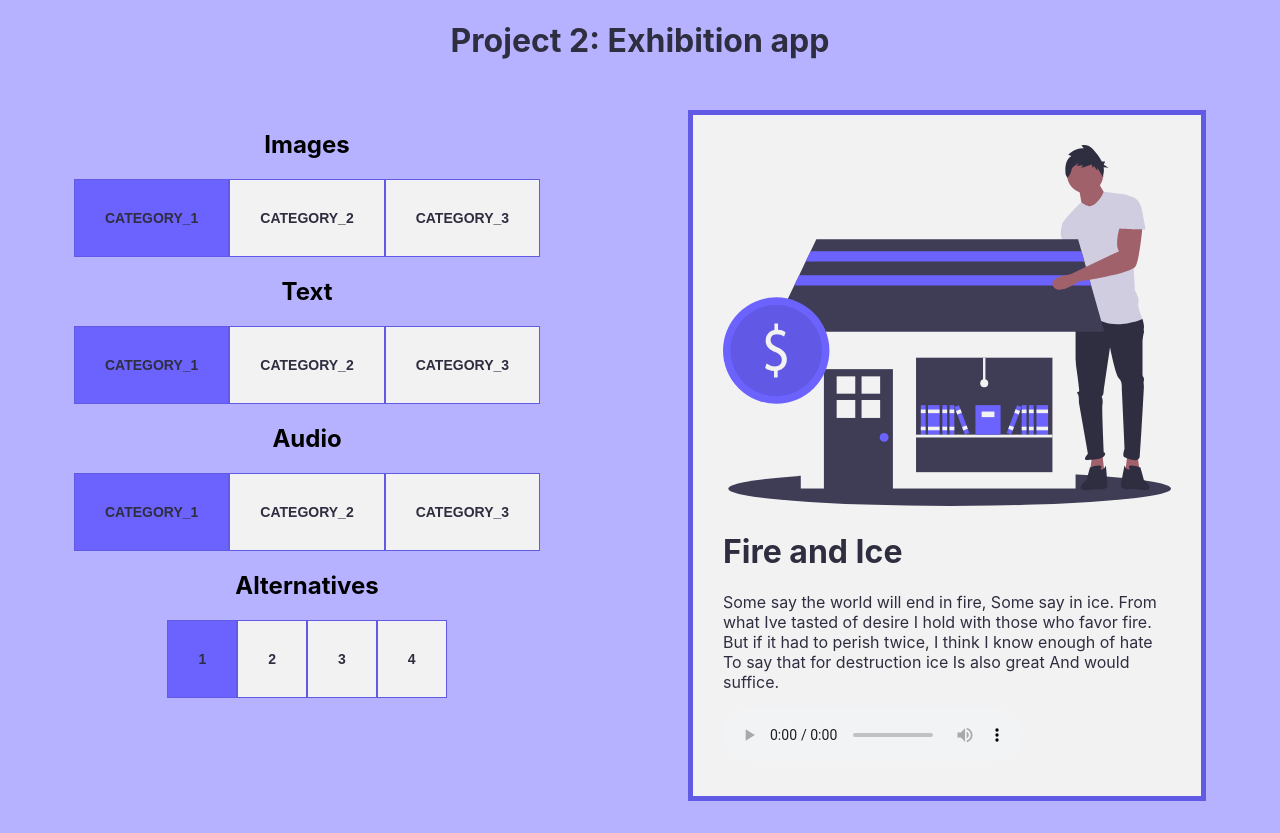
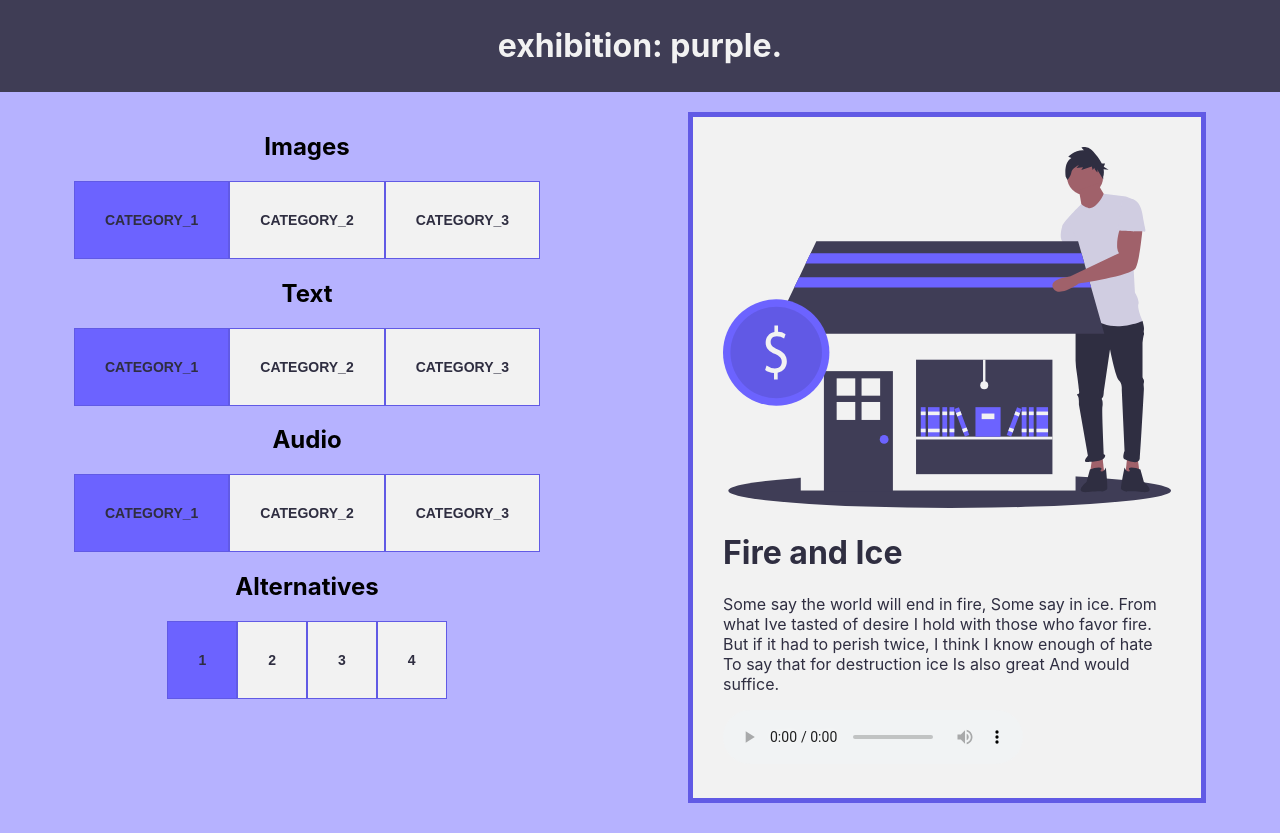
Before and after one commit to rotciw/P2-IT2810-Project-Purple, a React (Create React App) app in the folder exhibition-app/: page / in a window 1280 px wide. Built offline with nearby package versions, Linux system fonts and the light colour scheme.

Commit message:
Add header and exhibition name

```diff
--- a/exhibition-app/public/index.html
+++ b/exhibition-app/public/index.html
@@ -24,7 +24,7 @@
       work correctly both with client-side routing and a non-root public URL.
       Learn how to configure a non-root public URL by running `npm run build`.
     -->
-    <title>Exhibition App</title>
+    <title>exhibition: purple.</title>
   </head>
   <body>
     <noscript>You need to enable JavaScript to run this app.</noscript>
--- a/exhibition-app/src/components/app/App.css
+++ b/exhibition-app/src/components/app/App.css
@@ -9,8 +9,11 @@ html, body {
 
 .header {
   text-align: center;
-  margin-bottom: 50px;
-  color:#2F2E41;
+  margin-bottom: 20px;
+  color:#F2F2F2;
+  background-color: #3F3D55;
+  position: relative;
+  padding: 5px;
 }
 
 .contentContainer {
--- a/exhibition-app/src/components/app/App.js
+++ b/exhibition-app/src/components/app/App.js
@@ -48,7 +48,7 @@ render(){
     return (
         <div className="appContainer">
           <div className="header">
-            <h1>Project 2: Exhibition app</h1>
+            <h1>exhibition: purple.</h1>
           </div>
           <div className="contentContainer">
             <div className="categories">
```
